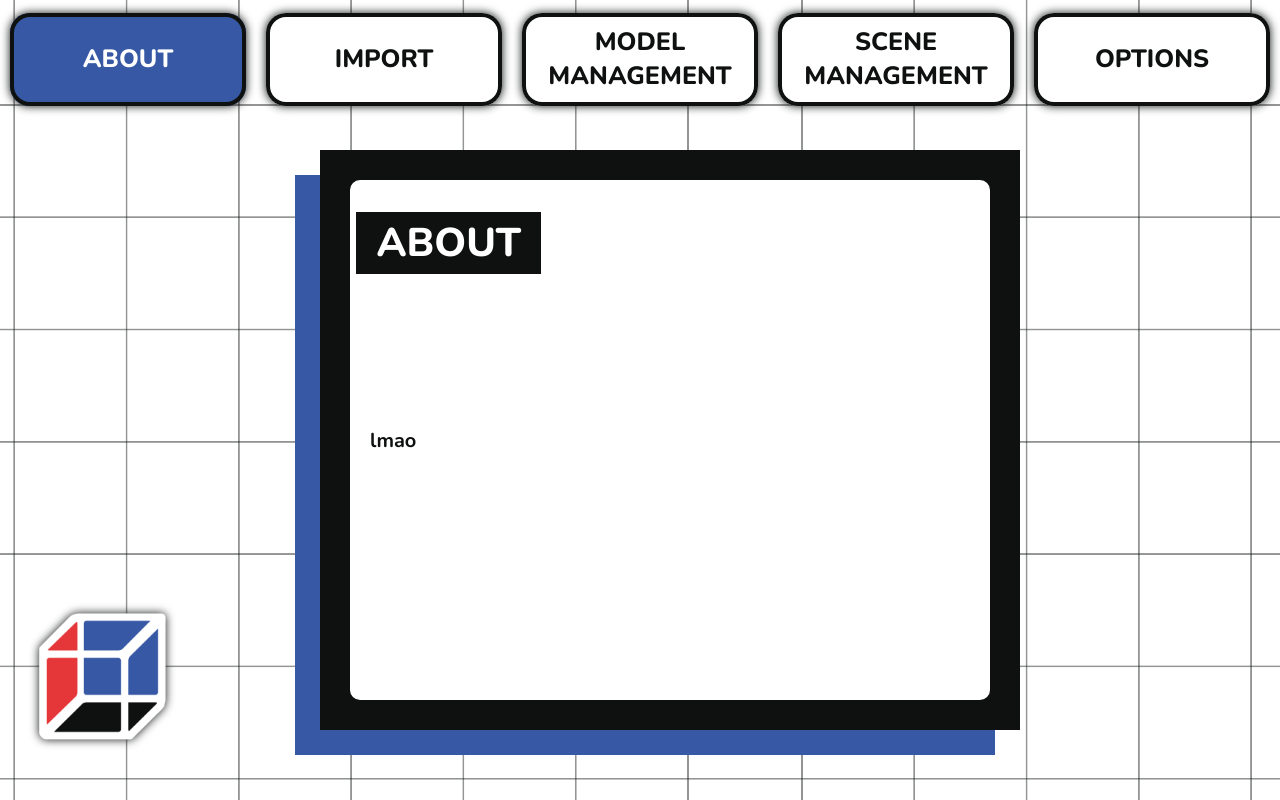
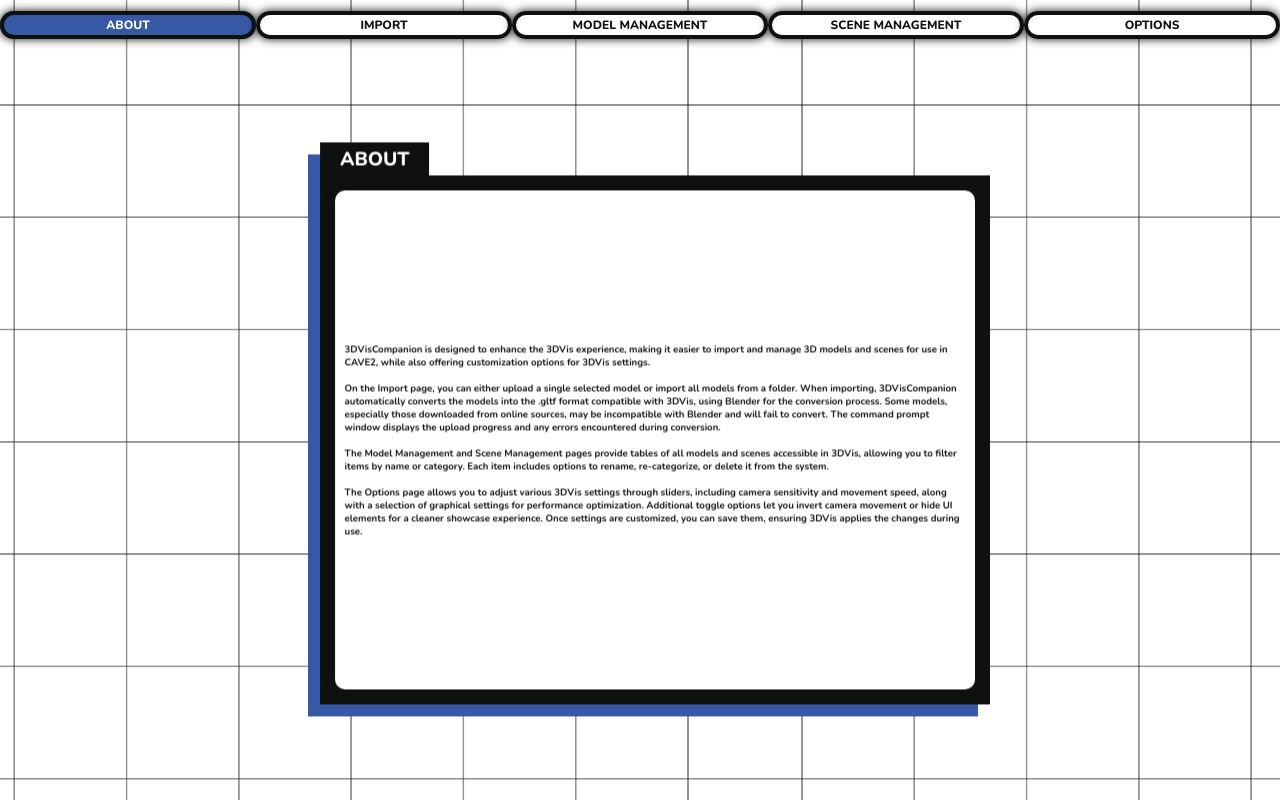
Before and after one commit to HoboJoe2/3DVisCompanion, a Flask app: page / in a window 1280 px wide. Run offline with Flask 3, Linux system fonts and the light colour scheme; parts of the project's set-up code (start-up, migrations or seed data) failed here and were passed over; some libraries are stand-ins or nearby versions.

Commit message:
slightly more work done

```diff
--- a/src/static/index.js
+++ b/src/static/index.js
@@ -212,5 +212,5 @@ $(document).ready(function() {
 
     $(document).on('input', '.filter', function() {
         populateTables();
-    })
-})
+    });
+});
--- a/src/static/style.css
+++ b/src/static/style.css
@@ -134,7 +134,6 @@ body {
 .nice {
     filter: drop-shadow(-25px 25px var(--blue));
     border: 30px solid var(--dark);
-    max-width: 900px;
     width: 100%;
 }
 
@@ -150,13 +149,13 @@ h1 {
     position: absolute;
     padding: 4px 20px;
     font-weight: 800;
-    left: 1%;
-    top: 1%;
+    top :-118px;
+    left: -30px;
 }
 
 button {
     transition: background-color 0.3s ease-in, color 0.3s ease-in, filter 0.1s ease-in, transform 0.1s ease-in;
-    filter: drop-shadow(-10px 10px --red);
+    filter: drop-shadow(-10px 10px var(--red));
     font-family: "Nunito", sans-serif;
     background-color: var(--dark);
     border: 3px solid var(--dark);
@@ -235,11 +284,7 @@ img {
     height: auto;
     width: 20%;
     max-width: 200px;
-    top: 72%;
-}
-
-.logo {
-    animation: spin 0.7s normal forwards;
+    top: 75%;
 }
 
 form.margin-right {
@@ -255,9 +300,9 @@ form.margin-right {
     flex-wrap: wrap;
 }
 
-@media screen and (max-height: 680px) and (max-width: 1520px) {
+@media (max-width: 1000px), (max-height: 875px), (orientation: portrait) {
     html {
-        font-size: 0.5em;
+        font-size: 0.6em;
     }
 
     .tab {
@@ -286,6 +331,16 @@ form.margin-right {
     }
 
     button {
-        filter: drop-shadow(-5px 5px --var(red));
+        filter: drop-shadow(-5px 5px var(--red));
+    }
+
+    button:active {
+        transform: translateX(-4px) translateY(4px);
+        filter: drop-shadow(-1px 1px var(--red));
+    }
+
+    h1 {
+        top: -61px;
+        left: -15px;
     }
 }
--- a/src/templates/index.html
+++ b/src/templates/index.html
@@ -29,7 +29,13 @@
                         <h1>ABOUT</h1>
                         <div class="inner">
                             <p>
-                                lmao
+                                3DVisCompanion is designed to enhance the 3DVis experience, making it easier to import and manage 3D models and scenes for use in CAVE2, while also offering customization options for 3DVis settings.
+                                <br><br>
+                                On the Import page, you can either upload a single selected model or import all models from a folder. When importing, 3DVisCompanion automatically converts the models into the .gltf format compatible with 3DVis, using Blender for the conversion process. Some models, especially those downloaded from online sources, may be incompatible with Blender and will fail to convert. The command prompt window displays the upload progress and any errors encountered during conversion.
+                                <br><br>
+                                The Model Management and Scene Management pages provide tables of all models and scenes accessible in 3DVis, allowing you to filter items by name or category. Each item includes options to rename, re-categorize, or delete it from the system.
+                                <br><br>
+                                The Options page allows you to adjust various 3DVis settings through sliders, including camera sensitivity and movement speed, along with a selection of graphical settings for performance optimization. Additional toggle options let you invert camera movement or hide UI elements for a cleaner showcase experience. Once settings are customized, you can save them, ensuring 3DVis applies the changes during use.
                             </p>
                         </div>
                     </div>
@@ -41,20 +47,10 @@
             <div class="vertical">
                 <div class="horizontal relative">
                     <div class="nice">
-                        <h1>INSTRUCTIONS</h1>
+                        <h1>IMPORT</h1>
                         <div class="inner">
                             <p>
-                                This application is used to import 3D models into the 3DVis application, as well as renaming and deleting 3DVis' models and scenes.
-                                <br><br>
-                                When importing a model, it also converts it into the correct file format for 3DVis (.gltf).
-                                <br><br>
-                                The conversion uses blender under the hood. Some models downloaded from online sources are incompatible with blender, these will also be incompatible with 3DVis.
-                                <br><br>
-                                Use the import model button to import a single 3D model.
-                                <br><br>
-                                Use the import all from folder to import all 3D models in a folder. This will also search recursively through any sub-folders in the folder for 3D models.
-                                <br><br>
-                                Check the command prompt window to see upload progress and errors.
+
                             </p>
                             <div class="flex-parent jc-center">
                                 <form action="{{ url_for('import_file') }}" class="margin-right" method="post">
@@ -171,20 +175,21 @@
                                                 <option value="4">Very High</option>
                                                 <option value="5" selected>Ultra</option>
                                             </select>
-
+                                        </div>
+                                        <div class="setting-item">
                                             <label>
                                                 <input type="checkbox" id="invertCameraControls">
                                                 Invert Camera Controls
                                             </label>
-
+                                        </div>
+                                        <div class="setting-item">
                                             <label>
                                                 <input type="checkbox" id="hideControls">
                                                 Hide Controls
                                             </label>
-                                    <br><br>
-                                    <button id="saveButton">Save Settings</button>
                                         </div>
-                                </table>
+                                        <button id="saveButton">SAVE SETTINGS</button>
+                                    </div>
                             </div>
                         </div>
                     </div>
```
Also changed, not shown: other parts of src/static/style.css (+51 -1 lines), other parts of src/templates/index.html (+22 -14 lines). Lines whose indentation alone changed are shown as unchanged.
